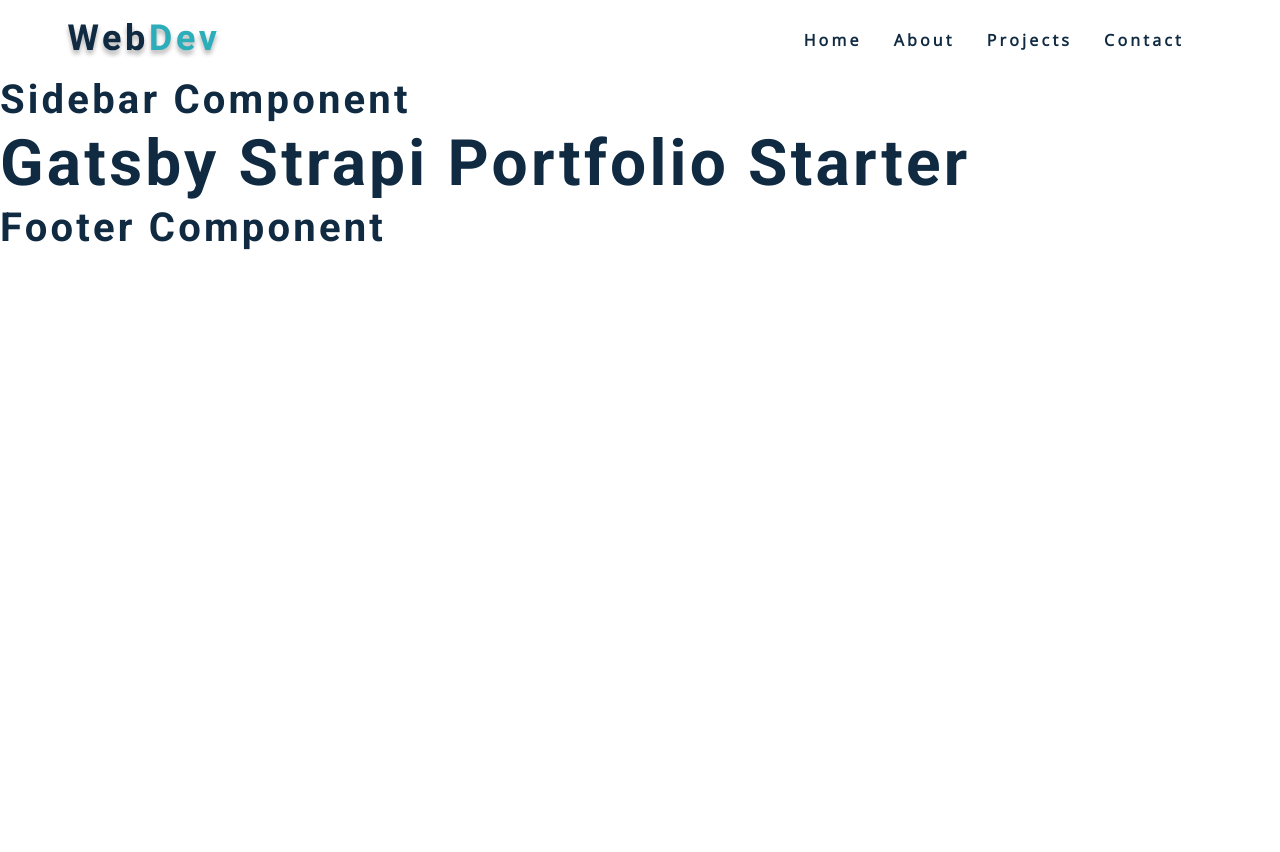
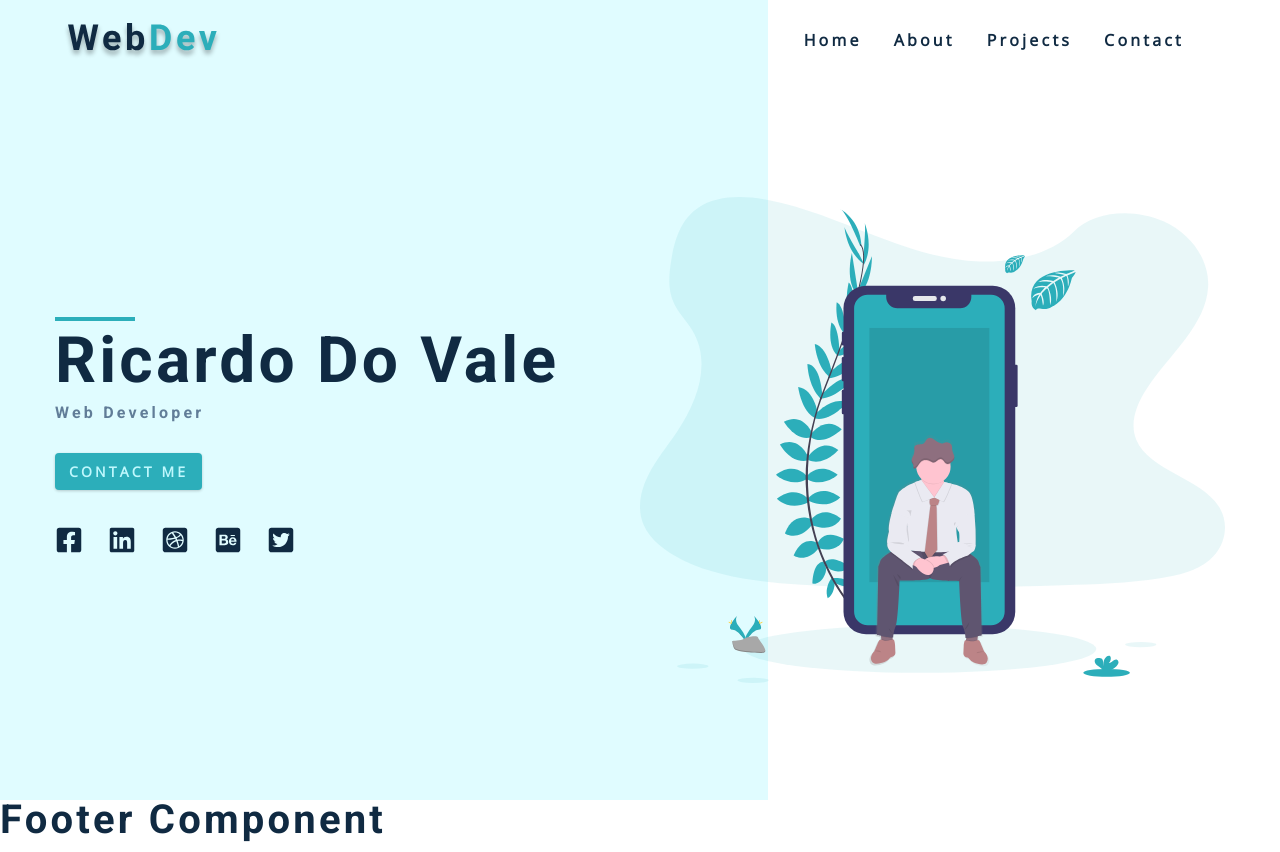
Before and after one commit to Pataco80/portfolio-strapi-v3, a Gatsby site: page / in a window 1280 px wide. Before the commit the page ends 800 px from the top, so only its background shows below. Built offline with nearby package versions, Linux system fonts and the light colour scheme; Gatsby itself is replaced by a stand-in of ours.

Commit message:
create Hero component

```diff
--- a/src/components/Hero.js
+++ b/src/components/Hero.js
@@ -1,11 +1,39 @@
 import React from 'react'
 import { Link } from 'gatsby'
 import socialLinks from '../constants/social_links'
-// import heroImg from "../images/hero.svg"
+import heroImg from '../images/hero.svg'
 import { StaticImage } from 'gatsby-plugin-image'
 
 const Hero = () => {
-  return <h2>hero component</h2>
+  return (
+    <header className='hero'>
+      <section className='section-center hero-center'>
+        <article className='hero-info'>
+          <div>
+            <div className='underline'></div>
+            <h1>Ricardo Do Vale</h1>
+            <h4>Web Developer</h4>
+            <Link to='/contact/' className='btn'>
+              Contact Me
+            </Link>
+            <div className='social-links'>
+              {socialLinks.map((link) => (
+                <a Key={link.id} href={link.url} className='social-link'>
+                  {link.icon}
+                </a>
+              ))}
+            </div>
+          </div>
+        </article>
+        <StaticImage
+          src='../images/hero.svg'
+          alt='portfolio'
+          placeholder='blurred'
+          className='hero-img'
+        />
+      </section>
+    </header>
+  )
 }
 
 export default Hero
--- a/src/components/Layout.js
+++ b/src/components/Layout.js
@@ -8,7 +8,7 @@
   return (
     <>
       <Navbar />
-      <Sidebar />
+
       {children}
       <Footer />
     </>
--- a/src/pages/index.js
+++ b/src/pages/index.js
@@ -1,14 +1,16 @@
-import React from "react"
-import { graphql } from "gatsby"
-import Hero from "../components/Hero"
-import Services from "../components/Services"
-import Jobs from "../components/Jobs"
-import Projects from "../components/Projects"
-import Seo from "../components/Seo"
+import React from 'react'
+import { graphql } from 'gatsby'
+import Hero from '../components/Hero'
+import Services from '../components/Services'
+import Jobs from '../components/Jobs'
+import Projects from '../components/Projects'
+import Seo from '../components/Seo'
 const IndexPage = () => {
   return (
     <>
-      <h1>Gatsby Strapi Portfolio Starter</h1>
+      <main>
+        <Hero />
+      </main>
     </>
   )
 }
```
